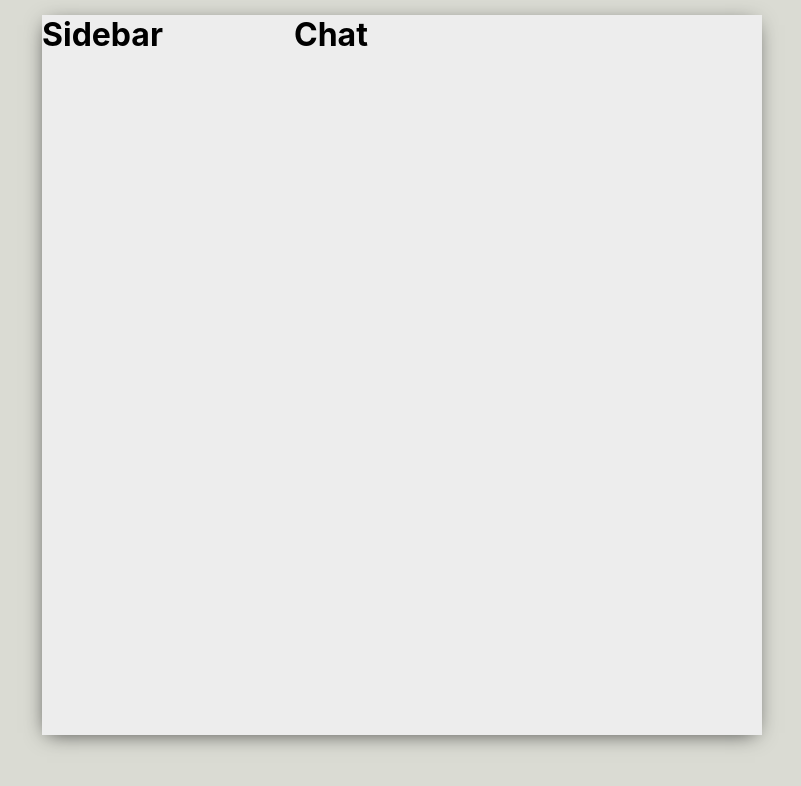
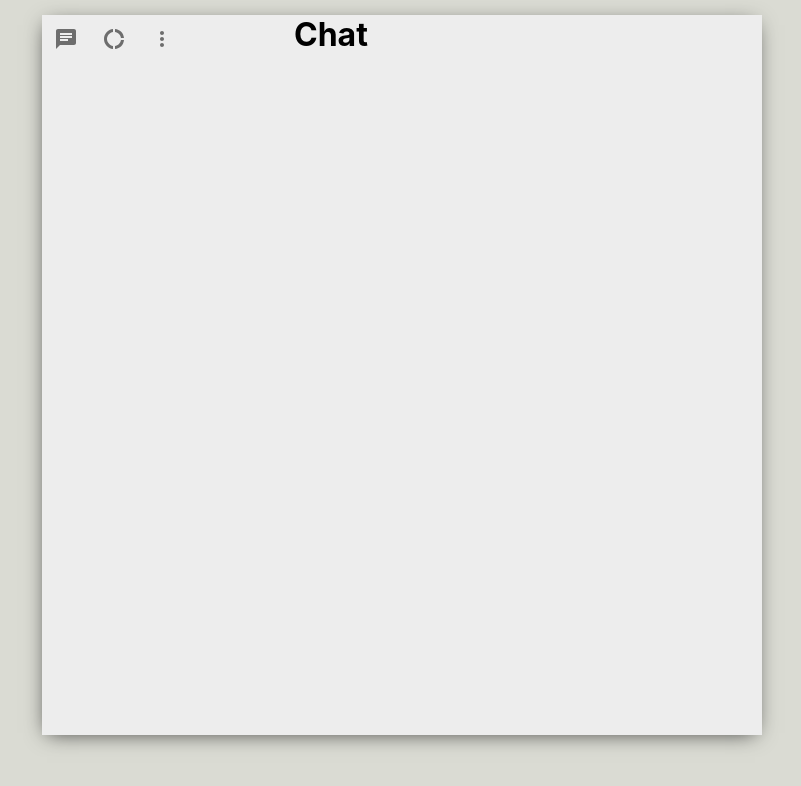
Before and after one commit to chrisannor/chatapp, a React (Create React App) app: page / in a window 1280 px wide. Shown: the top 786 px of the page, without its empty margins (238-1039 px from the left). Built offline with nearby package versions, Linux system fonts and the light colour scheme.

Commit message:
Add clickable icons to the sidebar

```diff
--- a/package.json
+++ b/package.json
@@ -3,6 +3,8 @@
   "version": "0.1.0",
   "private": true,
   "dependencies": {
+    "@material-ui/core": "^4.11.2",
+    "@material-ui/icons": "^4.11.2",
     "@testing-library/jest-dom": "^5.11.9",
     "@testing-library/react": "^11.2.3",
     "@testing-library/user-event": "^12.6.0",
--- a/src/Sidebar.js
+++ b/src/Sidebar.js
@@ -1,12 +1,29 @@
-import React from 'react'
-import "./Sidebar.css"
+import React from "react";
+import "./Sidebar.css";
+import ChatIcon from "@material-ui/icons/Chat";
+import DonutLargeIcon from "@material-ui/icons/DonutLarge";
+import MoreVertIcon from "@material-ui/icons/MoreVert";
+import { IconButton } from "@material-ui/core";
 
 function Sidebar() {
-    return (
-        <div className="sidebar">
-            <h1>Sidebar</h1>
+  return (
+    <div className="sidebar">
+      <div class="sidebar__header">
+        <div class="sidebar__headerLeft"></div>
+        <div class="sidebar__headerRight">
+          <IconButton>
+            <ChatIcon />
+          </IconButton>
+          <IconButton>
+            <DonutLargeIcon />
+          </IconButton>
+          <IconButton>
+            <MoreVertIcon />
+          </IconButton>
         </div>
-    )
+      </div>
+    </div>
+  );
 }
 
-export default Sidebar
+export default Sidebar;
```
Also changed, not shown: 2 other files (tests, documents, lock files or other folders).
